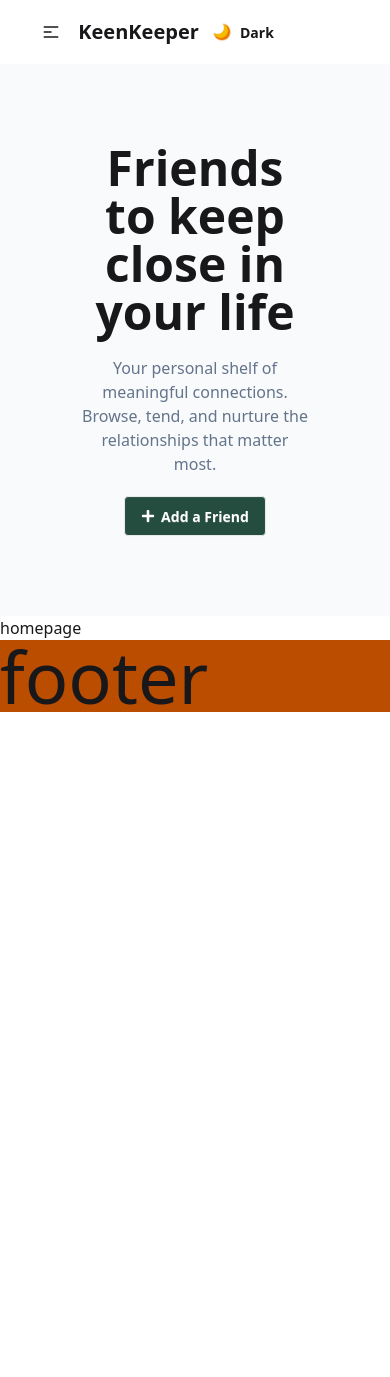
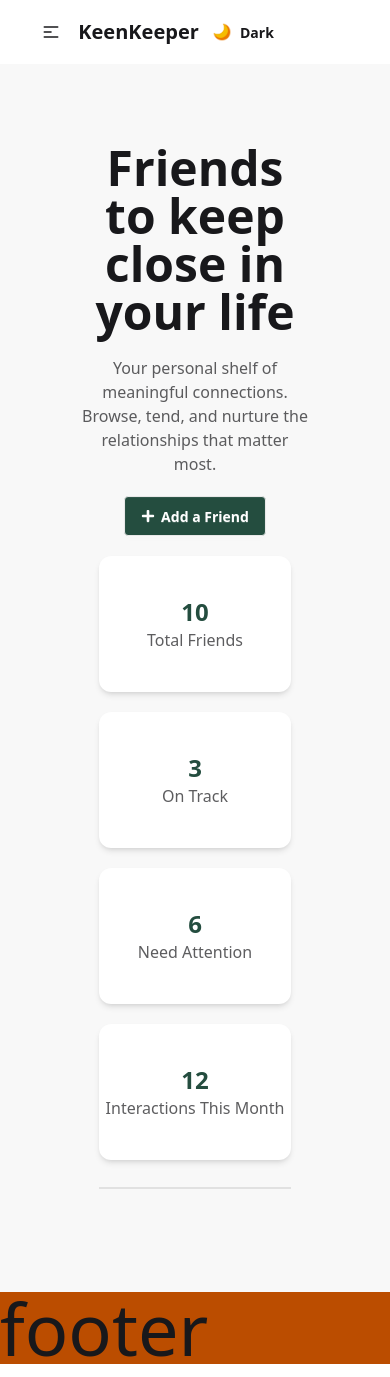
Before and after one commit to ashaasarkaar/B13-A7-keen-keeper, a Next.js app: page /pages/homepage in a window 390 px wide. Before the commit the page ends 844 px from the top, so only its background shows below. Built offline with nearby package versions, Linux system fonts and the light colour scheme.

Commit message:
Banner section design done with adjusment of toggle theme with responsiveness

```diff
--- a/src/app/layout.js
+++ b/src/app/layout.js
@@ -2,7 +2,7 @@ import { Geist, Geist_Mono } from "next/font/google";
 import "./globals.css";
 import NavBar from "@/components/navbar/page";
 import Footer from "@/components/footer/page";
-import BannerSection from "@/components/banner/page";
+
 
 
 
@@ -34,7 +34,7 @@ export default function RootLayout({ children }) {
 
       <body className="min-h-full flex flex-col">
         <NavBar></NavBar>
-        <BannerSection></BannerSection>
+
          <main>
 
 
--- a/src/app/pages/homepage/page.jsx
+++ b/src/app/pages/homepage/page.jsx
@@ -1,8 +1,9 @@
+import BannerSection from "@/components/banner/page";
 
 const HomePage = () => {
 
     return (
-      <h1>homepage</h1>
+      <BannerSection></BannerSection>
 
     );
 };
--- a/src/components/banner/page.jsx
+++ b/src/components/banner/page.jsx
@@ -1,15 +1,67 @@
-import React from 'react';
-import { FaPlus } from 'react-icons/fa';
+import React from "react";
+import { FaPlus } from "react-icons/fa";
 
 const BannerSection = () => {
-    return (
-        <div className='bg-[#F8FAFC] text-center p-20 space-y-5'>
-            <h1 className='font-bold text-5xl'>Friends to keep close in your life</h1>
-            <p className='text-[#64748B]'>Your personal shelf of meaningful connections. Browse, tend, and nurture the <br />
-relationships that matter most.</p>
-        <button className='btn bg-[#244D3F] text-white'><FaPlus />Add a Friend</button>
+  return (
+    <div className="bg-base-200 text-base-content text-center p-20 space-y-5">
+      <h1 className="font-bold text-5xl">
+        Friends to keep close in your life
+      </h1>
+
+      <p className="text-base-content/70">
+        Your personal shelf of meaningful connections. Browse, tend, and
+        nurture the <br />
+        relationships that matter most.
+      </p>
+
+      <button className="btn bg-[#244D3F] text-white">
+        <FaPlus />
+        Add a Friend
+      </button>
+
+      <div className="w-10/12 mx-auto grid grid-cols-1 md:grid-cols-2 lg:grid-cols-4 gap-5">
+        <div className="bg-base-100 py-10 shadow-md rounded-xl">
+          <span className="text-[#244D3F] font-bold text-2xl">
+            10
+          </span>
+          <p className="text-base-content/70">
+            Total Friends
+          </p>
         </div>
-    );
+
+        <div className="bg-base-100 py-10 shadow-md rounded-xl">
+          <span className="text-[#244D3F] font-bold text-2xl">
+            3
+          </span>
+          <p className="text-base-content/70">
+            On Track
+          </p>
+        </div>
+
+        <div className="bg-base-100 py-10 shadow-md rounded-xl">
+          <span className="text-[#244D3F] font-bold text-2xl">
+            6
+          </span>
+          <p className="text-base-content/70">
+            Need Attention
+          </p>
+        </div>
+
+        <div className="bg-base-100 py-10 shadow-md rounded-xl">
+          <span className="text-[#244D3F] font-bold text-2xl">
+            12
+          </span>
+          <p className="text-base-content/70">
+            Interactions This Month
+          </p>
+        </div>
+      </div>
+
+      <div className="w-10/12 mx-auto">
+        <div className="divider"></div>
+      </div>
+    </div>
+  );
 };
 
 export default BannerSection;
```
Also changed, not shown: src/app/page.js (line endings or trailing spaces).
